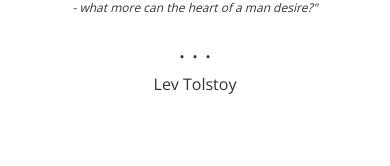
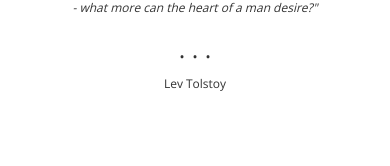
Before and after one commit to SecludedDog/SecludedDog_Blog, a Next.js app: page / in a window 390 px wide. Shown: the part 555-721 px from the top of the page. Built offline with nearby package versions, Linux system fonts and the light colour scheme.

Commit message:
some changes

```diff
--- a/pages/index.js
+++ b/pages/index.js
@@ -80,7 +80,7 @@ const Home = () => {
             </div>
             <div className='open-sans'>
               <p className='text-[25px]'>. . .</p>
-              <p className='mt-[20px]'>Lev Tolstoy</p>
+              <p className='mt-[20px] text-xs lg:text-[16px]'>Lev Tolstoy</p>
             </div>
           </div>
         </div>
```
